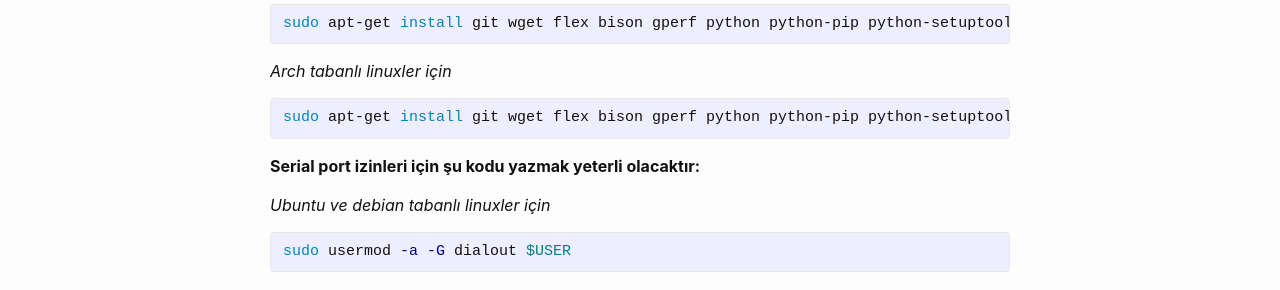
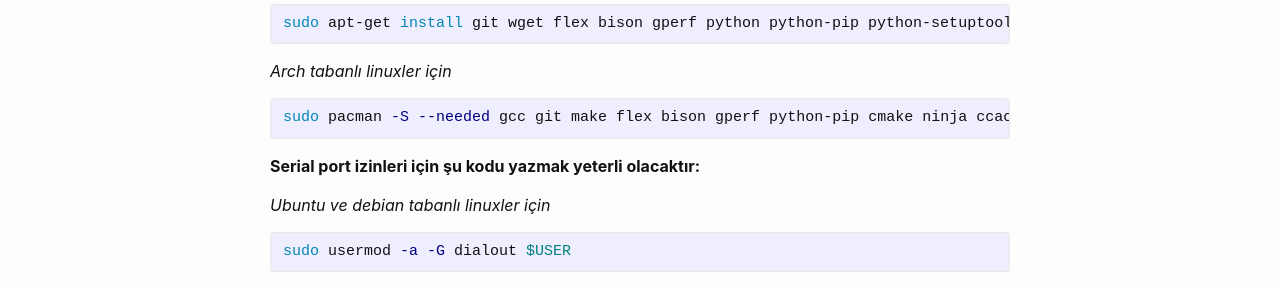
Before and after one commit to AHakan/ahakan.github.io, a Jekyll site: the page built from _posts/2020-07-04-esp-idf-linux-kurulum.md, in a window 1280 px wide. Shown: the part 526-816 px from the top of the page. Built offline with Jekyll 4.4.1, drawn with Linux system fonts in a browser that asks for light colours.

Commit message:
Update 2020-07-04-esp-idf-linux-kurulum.md

```diff
--- a/_posts/2020-07-04-esp-idf-linux-kurulum.md
+++ b/_posts/2020-07-04-esp-idf-linux-kurulum.md
@@ -26,7 +26,7 @@ sudo apt-get install git wget flex bison gperf python python-pip python-setuptoo
 _Arch tabanlı linuxler için_
 
 {% highlight bash %}
-sudo apt-get install git wget flex bison gperf python python-pip python-setuptools cmake ninja-build ccache libffi-dev libssl-dev dfu-util
+sudo pacman -S --needed gcc git make flex bison gperf python-pip cmake ninja ccache dfu-util
 {% endhighlight %}
 
 **Serial port izinleri için şu kodu yazmak yeterli olacaktır:**
```
